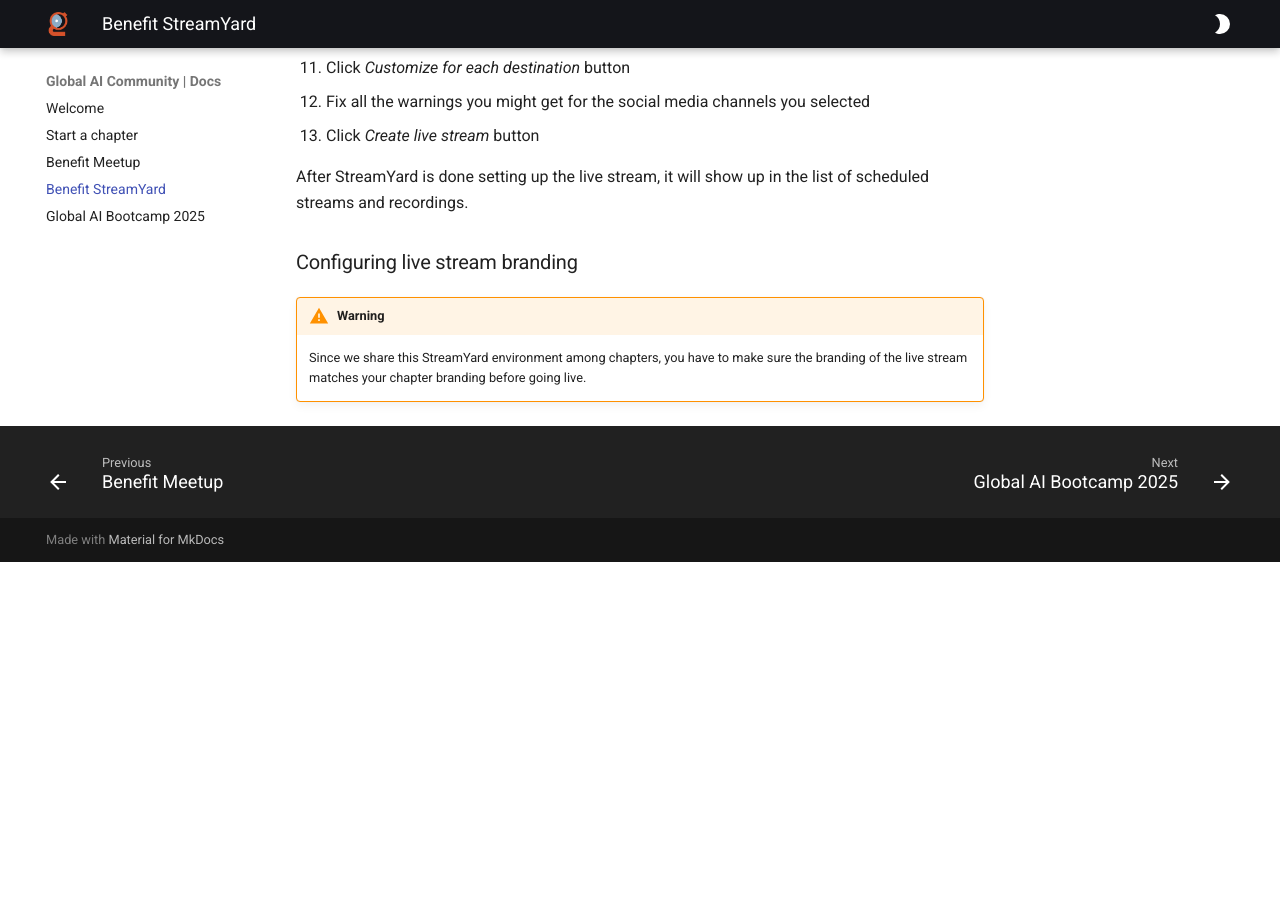
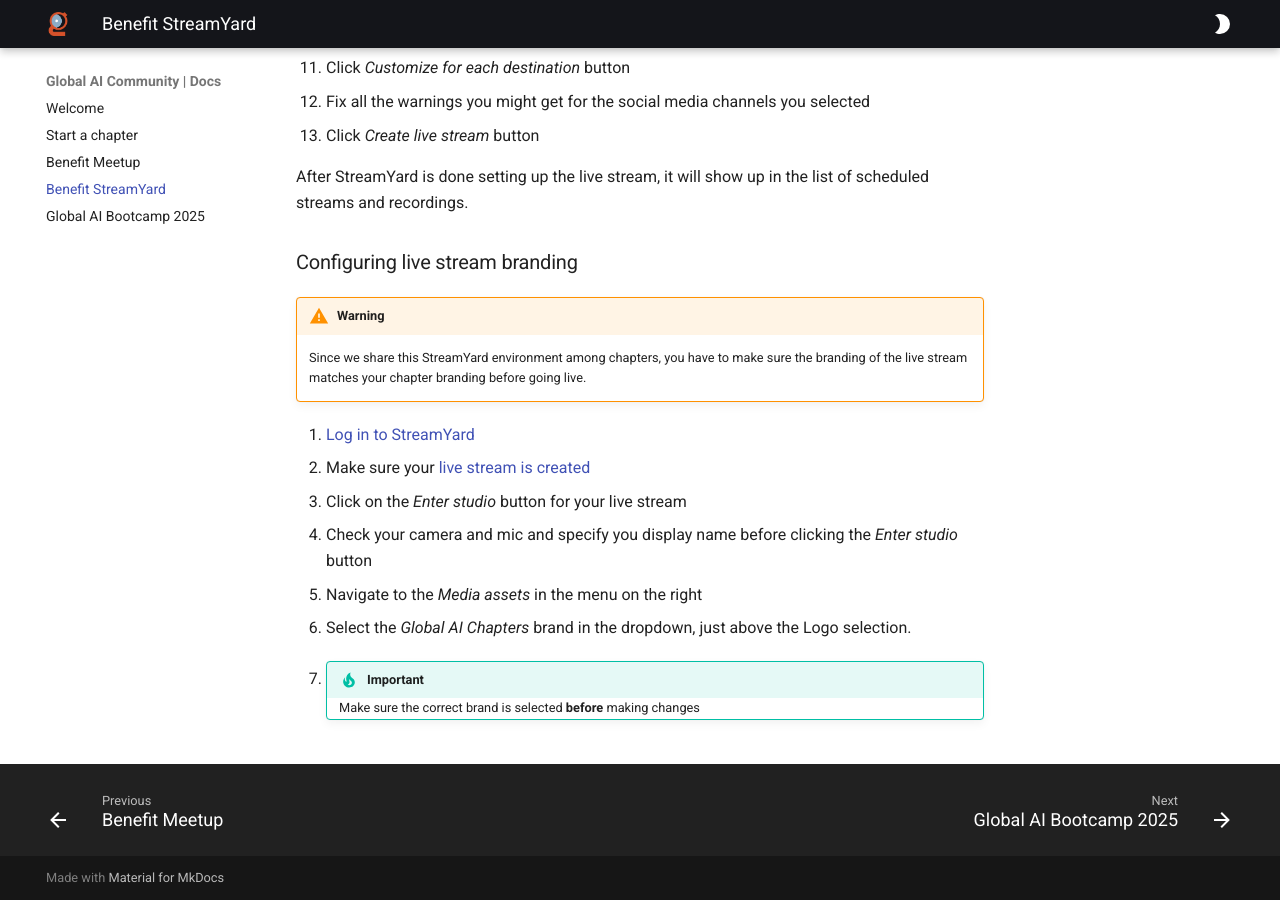
Before and after one commit to GlobalAICommunity/docs, an MkDocs documentation site: the page built from docs/streamyard.md, in a window 1280 px wide and 900 px high, scrolled down 1951 px. Built offline with MkDocs 1.6.1 and Material for MkDocs 9.7.7, drawn with Linux system fonts in a browser that asks for light colours; before the commit the page ends 2513 px from its top, so only the background shows below that; some of the changed text lies outside the part shown.

Commit message:
Live stream configuration v0.1

```diff
--- a/docs/streamyard.md
+++ b/docs/streamyard.md
@@ -59,3 +59,12 @@ After StreamYard is done setting up the live stream, it will show up in the list
 ### Configuring live stream branding
 !!! warning
     Since we share this StreamYard environment among chapters, you have to make sure the branding of the live stream matches your chapter branding before going live.
+
+1. [Log in to StreamYard](#logging-in-to-streamyard)
+2. Make sure your [live stream is created](#create-live-stream)
+3. Click on the *Enter studio* button for your live stream
+4. Check your camera and mic and specify you display name before clicking the *Enter studio* button
+5. Navigate to the *Media assets* in the menu on the right
+6. Select the *Global AI Chapters* brand in the dropdown, just above the Logo selection.
+7. !!! tip "Important"
+    Make sure the correct brand is selected **before** making changes
```
Also changed, not shown: other parts of docs/streamyard.md (+1 -1 lines).
